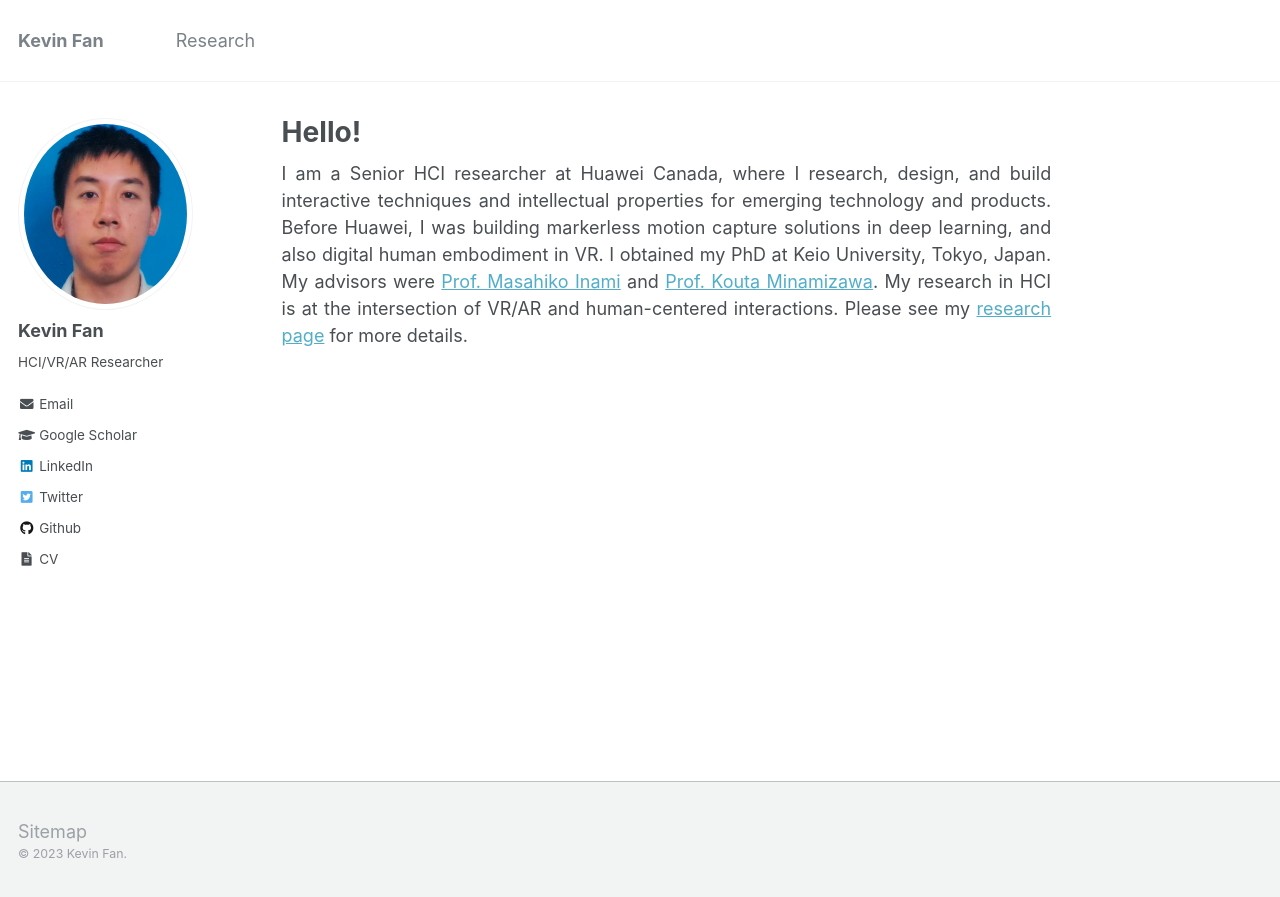
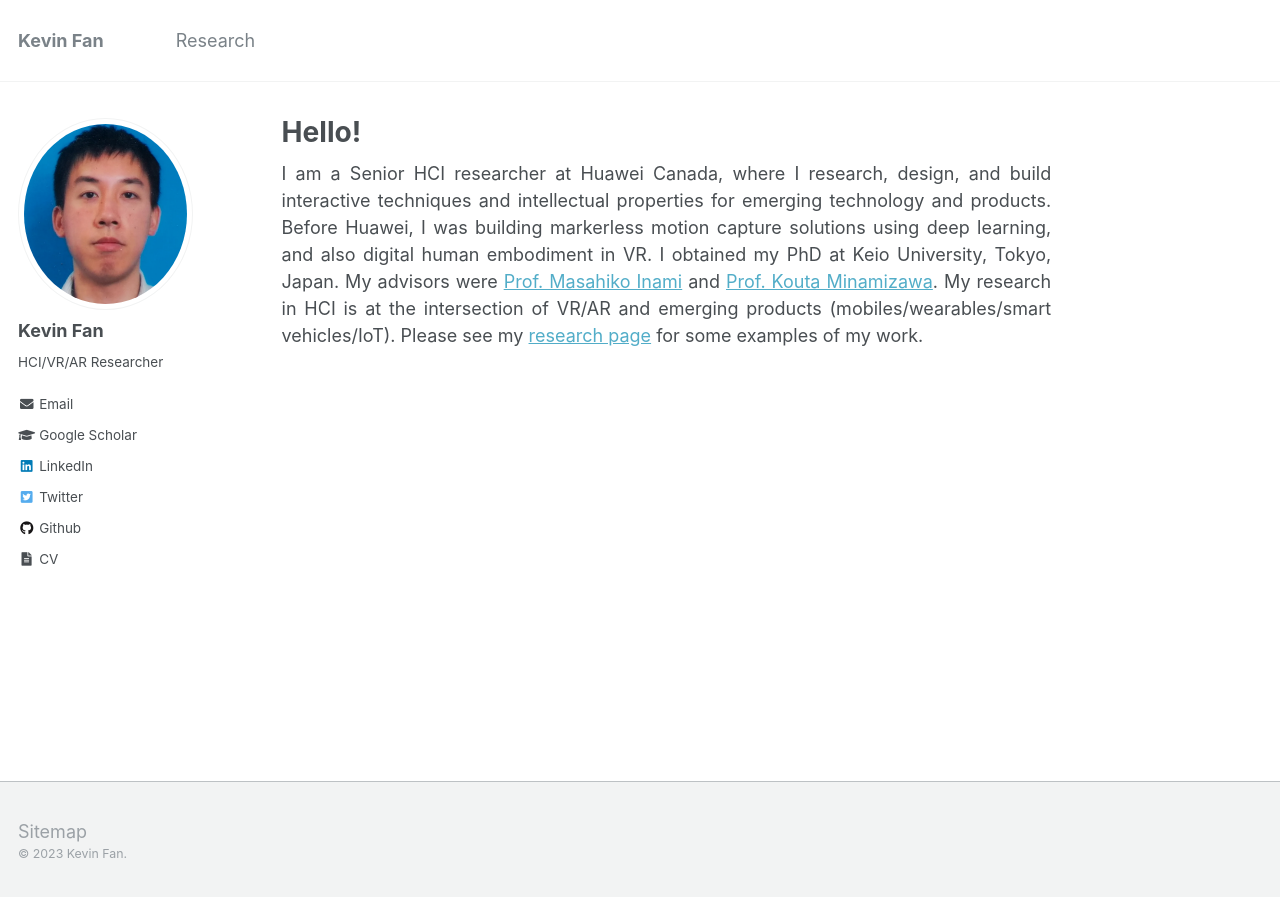
Before and after one commit to kevinswf/kevinswf.github.io.old, a Jekyll site: the page built from _pages/about.md, in a window 1280 px wide. Shown: the top 897 px of the page. Built offline with Jekyll 4.4.1, drawn with Linux system fonts in a browser that asks for light colours.

Commit message:
update about and CV

```diff
--- a/_pages/about.md
+++ b/_pages/about.md
@@ -9,8 +9,8 @@ redirect_from:
 ---
 
 I am a Senior HCI researcher at Huawei Canada, where I research, design, and build interactive techniques and intellectual properties for emerging technology and products.
-Before Huawei, I was building markerless motion capture solutions in deep learning, and also digital human embodiment in VR.
+Before Huawei, I was building markerless motion capture solutions using deep learning, and also digital human embodiment in VR.
 I obtained my PhD at Keio University, Tokyo, Japan.
 My advisors were [Prof. Masahiko Inami](https://www.rcast.u-tokyo.ac.jp/en/research/people/staff-inami_masahiko.html) and [Prof. Kouta Minamizawa](https://www.kmd.keio.ac.jp/faculty/kouta-minamizawa).
-My research in HCI is at the intersection of VR/AR and human-centered interactions.
-Please see my [research page](https://kevinfan.com/research/) for more details.
+My research in HCI is at the intersection of VR/AR and emerging products (mobiles/wearables/smart vehicles/IoT).
+Please see my [research page](https://kevinfan.com/research/) for some examples of my work.
```
Also changed, not shown: 1 other file.
